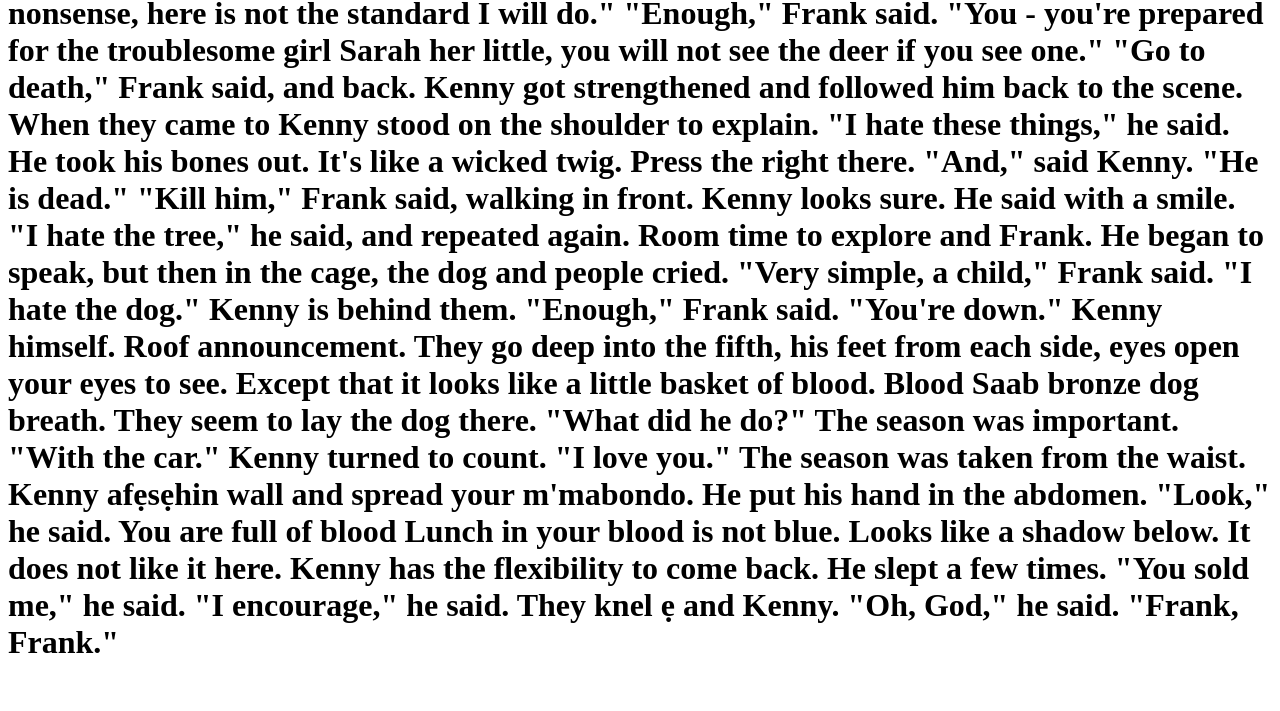
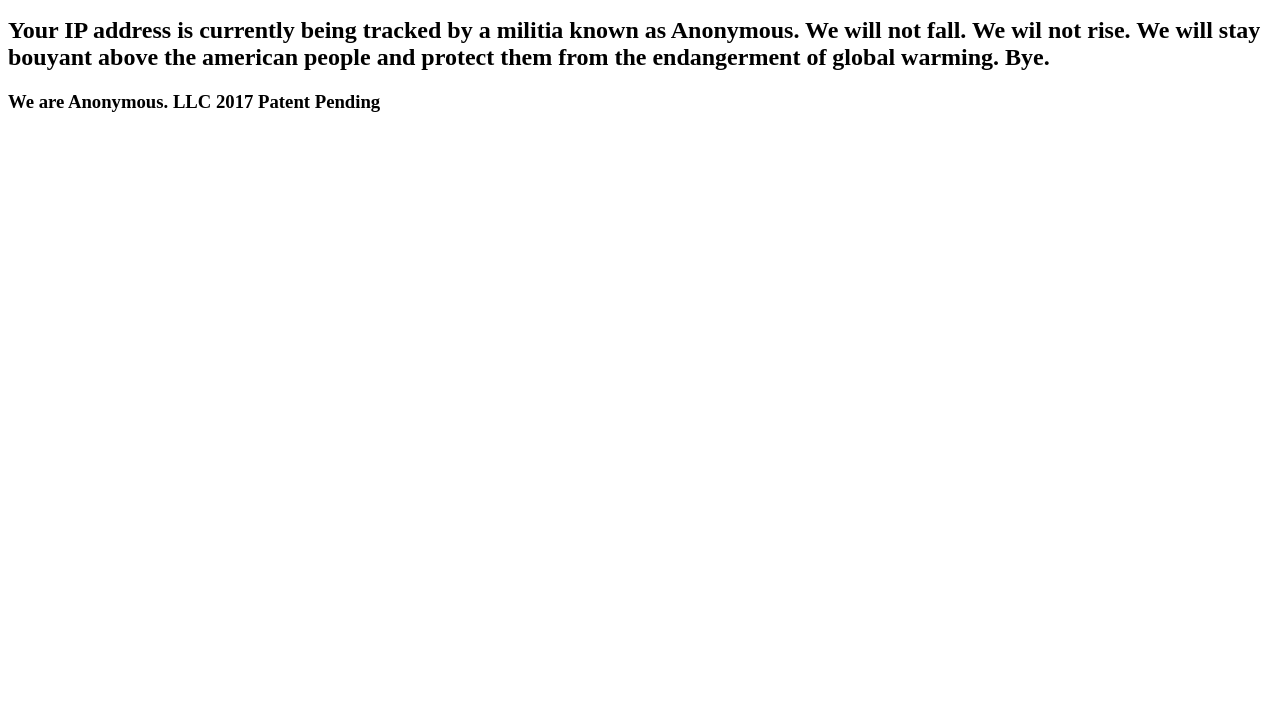
Before and after one commit to InTheAbsenceOfAnarchyThereIsDemocracy/InTheAbsenceOfAnarchyThereIsDemocracy.github.io, a plain HTML site: page my-website/contact.html in a window 1280 px wide. Shown: the part 89-800 px from the top of the page. Drawn offline with Linux system fonts and the light colour scheme.

Commit message:
fine tuned some pages. nothing to see here. we should also get a firewall up.

```diff
--- a/my-website/contact.html
+++ b/my-website/contact.html
@@ -9,20 +9,8 @@
     <a href="portfolio.html">Portfolio</a>
     <a href="about.html">About</a>
     <a href="contact.html">Contact</a>
-    <h1>"You go with them," Kenny said. "I'm here to hit my deer, you listen to a bunch of hippies nonsense, here is not the standard I will do."
-"Enough," Frank said.
-"You - you're prepared for the troublesome girl Sarah her little, you will not see the deer if you see one."
-"Go to death," Frank said, and back.
-Kenny got strengthened and followed him back to the scene. When they came to Kenny stood on the shoulder to explain. "I hate these things," he said. He took his bones out. It's like a wicked twig. Press the right there. "And," said Kenny. "He is dead."
-"Kill him," Frank said, walking in front.
-Kenny looks sure. He said with a smile. "I hate the tree," he said, and repeated again. Room time to explore and Frank. He began to speak, but then in the cage, the dog and people cried. "Very simple, a child," Frank said.
-"I hate the dog." Kenny is behind them.
-"Enough," Frank said. "You're down."
-Kenny himself. Roof announcement. They go deep into the fifth, his feet from each side, eyes open your eyes to see. Except that it looks like a little basket of blood. Blood Saab bronze dog breath.
-They seem to lay the dog there.
-"What did he do?" The season was important. "With the car."
-Kenny turned to count. "I love you."
-The season was taken from the waist. Kenny afẹsẹhin wall and spread your m'mabondo. He put his hand in the abdomen. "Look," he said. You are full of blood Lunch in your blood is not blue. Looks like a shadow below. It does not like it here. Kenny has the flexibility to come back. He slept a few times. "You sold me," he said.
-"I encourage," he said. They knel ẹ and Kenny. "Oh, God," he said. "Frank, Frank."</h1>
+    <h1>If you have found this page then you have a grave mistake.</h1>
+    <h2>Your IP address is currently being tracked by a militia known as Anonymous. We will not fall. We wil not rise. We will stay bouyant above the american people and protect them from the endangerment of global warming. Bye.</h2>
+    <h3>We are Anonymous. LLC 2017 Patent Pending</h3>
   </body>
 </html>
```
Also changed, not shown: my-website/about.html (+4 -1 lines).
